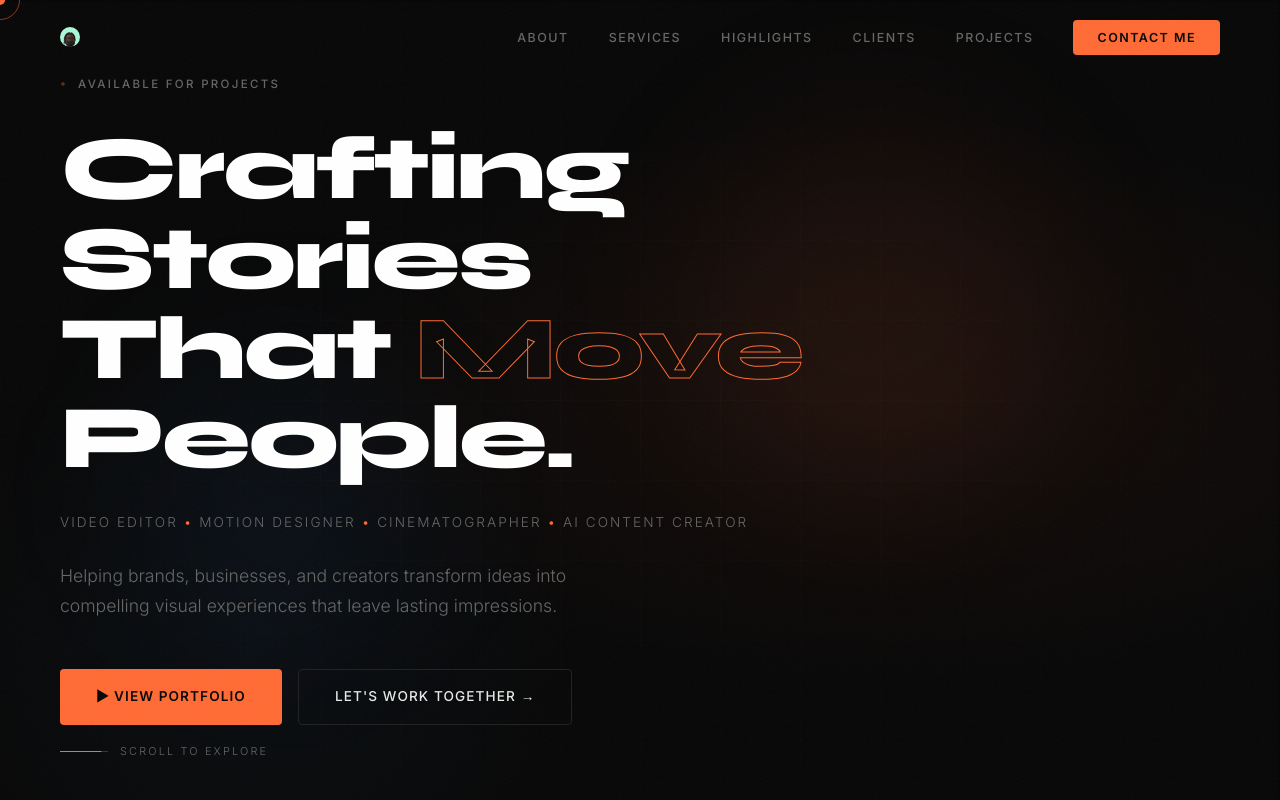
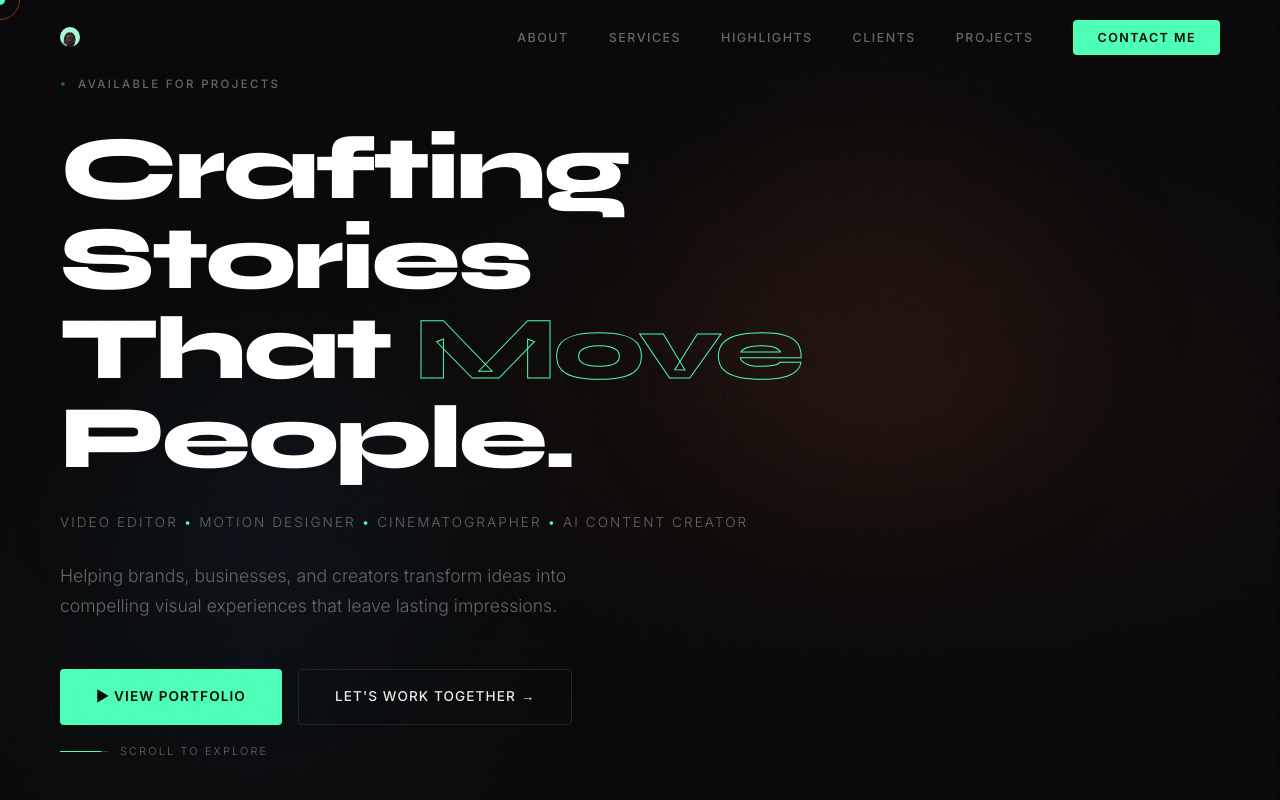
Before and after one commit to Haryourjay/Portfolio_project, a React (Vite) app in the folder portfolio_website/: page / in a window 1280 px wide. Shown: the top 800 px of the page. Built offline with nearby package versions, Linux system fonts and the light colour scheme.

Commit message:
change accent thanks to AY

```diff
--- a/portfolio_website/src/index.css
+++ b/portfolio_website/src/index.css
@@ -14,7 +14,8 @@
   --text: #e8e8e8;
   --muted: #666666;
   --faint: #333333;
-  --accent: #FF6B35;
+  /* --accent: #FF6B35; */
+  --accent: #4DFFB7;
   --accent-glow: rgba(255,107,53,0.18);
   --blue: #4A9EFF;
   --white: #ffffff;
```
Also changed, not shown: 1 other file (tests, documents, lock files or other folders).
